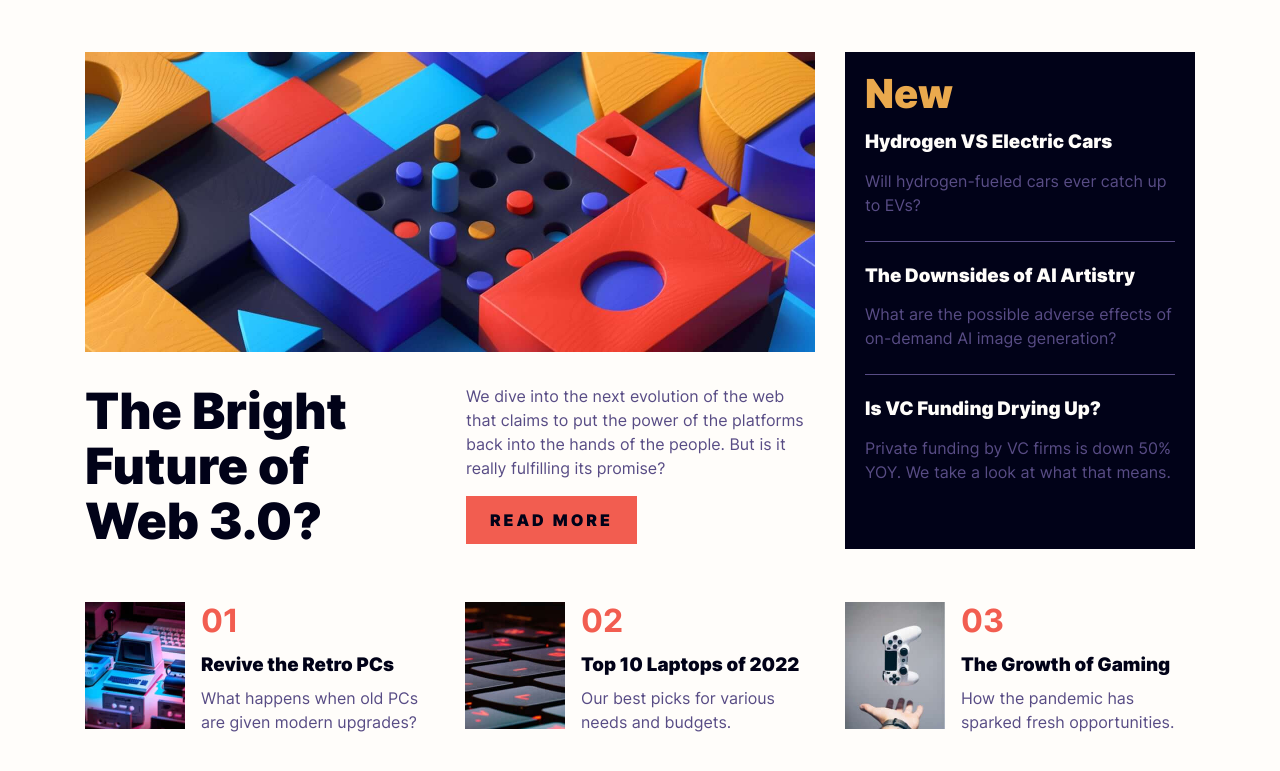
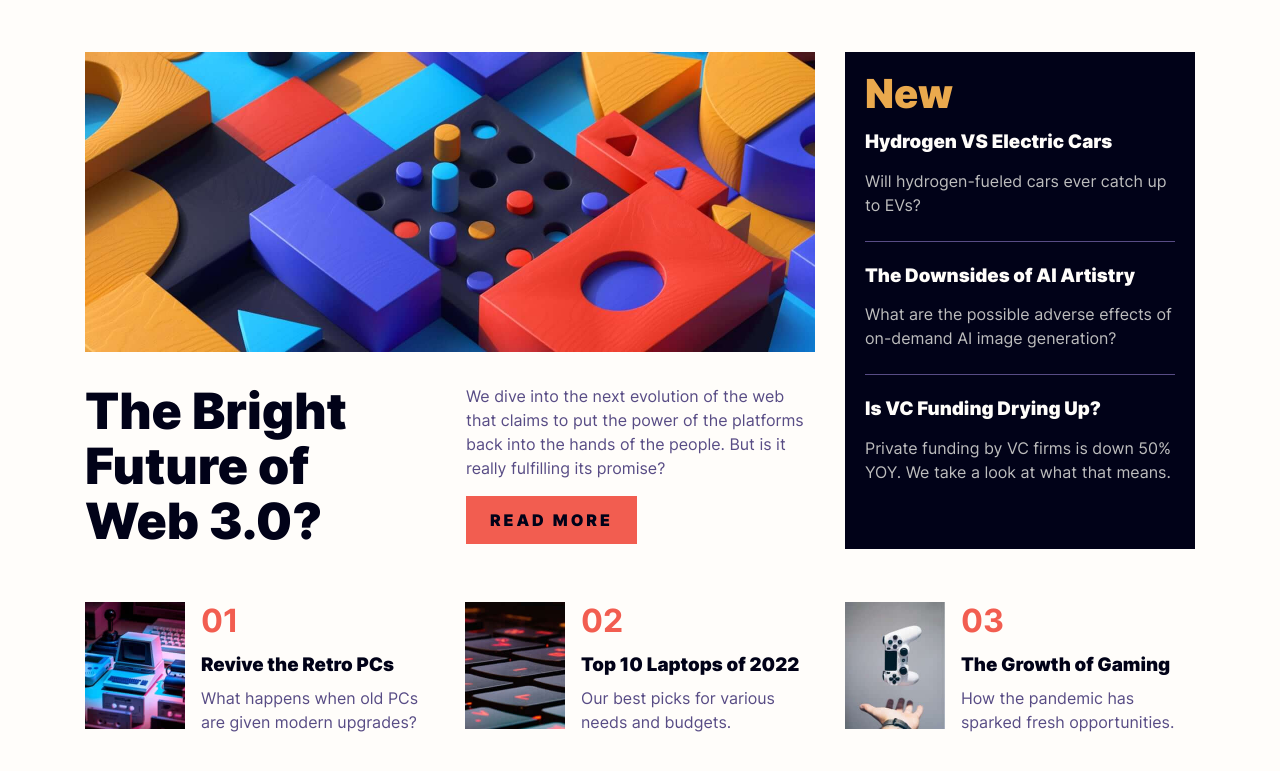
Before and after one commit to bccpadge/news-homepage-main, a website built with Vite: page index.html in a window 1280 px wide. Shown: the part 133-904 px from the top of the page. Built offline with nearby package versions, Linux system fonts and the light colour scheme.

Commit message:
Update style.css
fixed color contrast issues again

```diff
--- a/style.css
+++ b/style.css
@@ -14,7 +14,6 @@
   --clr-neutral-100: 36 100% 99%;
   --clr-neutral-200: 237 20% 80%;
   --clr-neutral-400: 252 27% 41%;
-  --clr-neutral-500: 236 13% 74%;
   --clr-neutral-800: 240 100% 5%;
   --clr-neutral-900: 238 92% 5%;
 
@@ -363,9 +362,11 @@ main {
 /* !aside styles */
 aside {
   --clr-heading: hsl(var(--clr-neutral-100));
-  --clr-text: hsl(var(--clr-neutral-500));
+  --clr-paragraph: 0 0% 74%;
   --clr-accent-400: hsl(var(--clr-yellow-400));
+
   background-color: hsl(var(--clr-neutral-900));
+  color: hsl(var(--clr-paragraph));
   padding: 1.25rem;
 
   h2 {
```
